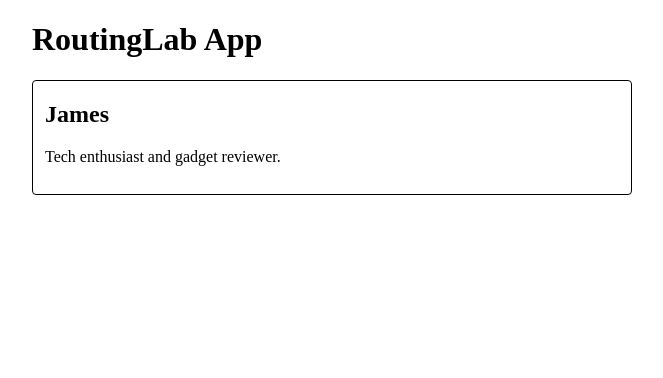
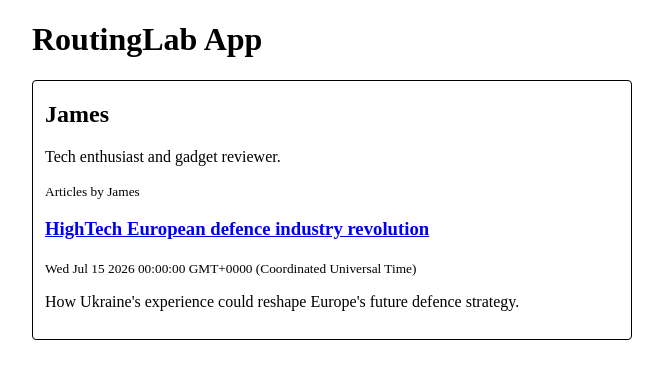
Before and after one commit to Biosaiber/routingLab-app, an Angular app: page /user/1 in a window 1280 px wide. Shown: the top 378 px of the page, without its empty margins (308-971 px from the left). Built offline with nearby package versions, Linux system fonts and the light colour scheme; a web font is replaced by a local one.

Commit message:
feat: display user posts on profile page

```diff
--- a/src/app/user/user.component.html
+++ b/src/app/user/user.component.html
@@ -1,4 +1,14 @@
 <div class="user">
     <h2>{{user.username}}</h2>
     <p>{{user.bio}}</p>
+    <small>Articles by {{ user.username }}</small>
+    @for (post of userPosts; track post.id) {
+    <div class="post">
+        <h3> <a [routerLink]="['/post', post.id]">{{post.title}}</a></h3>
+        <small>
+            {{ post.dateCreated }}
+        </small>
+        <p>{{post.snippet}}</p>
+    </div>
+    }
 </div>
--- a/src/app/user/user.component.ts
+++ b/src/app/user/user.component.ts
@@ -1,10 +1,11 @@
 import { Component, inject, Input, OnInit } from '@angular/core';
-import { User } from '../blog-post.interface';
+import { BlogPost, User } from '../blog-post.interface';
 import { BlogService } from '../blog.service';
+import { RouterLink } from '@angular/router';
 
 @Component({
   selector: 'app-user',
-  imports: [],
+  imports: [RouterLink],
   templateUrl: './user.component.html',
   styleUrl: './user.component.css',
 })
@@ -12,8 +13,10 @@ export class UserComponent implements OnInit {
   @Input() id: number = 0;
   private blogService = inject(BlogService);
   user!: User;
+  userPosts!: BlogPost[];
   ngOnInit() {
     const userId = Number(this.id);
     this.user = this.blogService.getUserById(userId);
+    this.userPosts = this.blogService.getPostsByUserId(userId);
   }
 }
```
